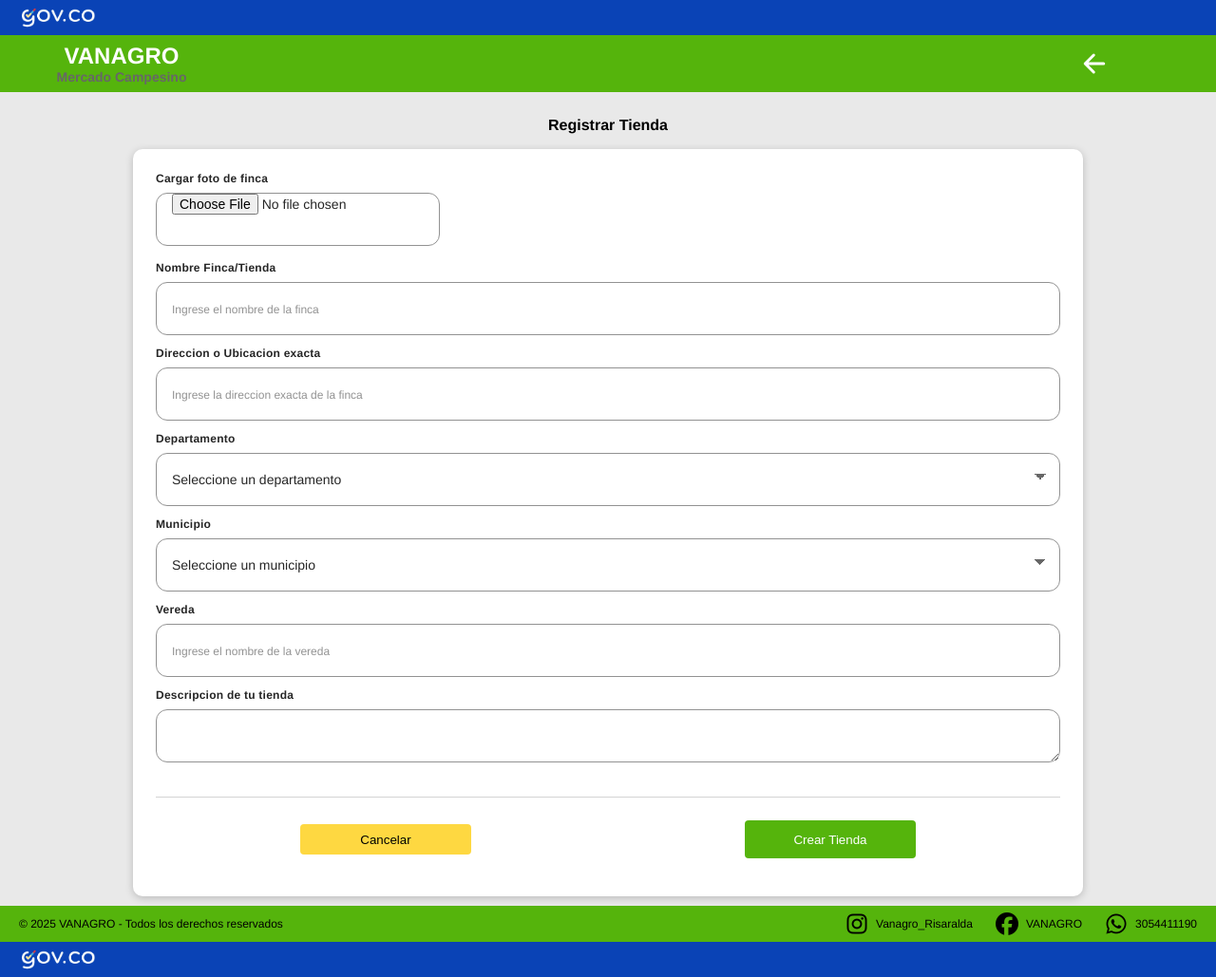
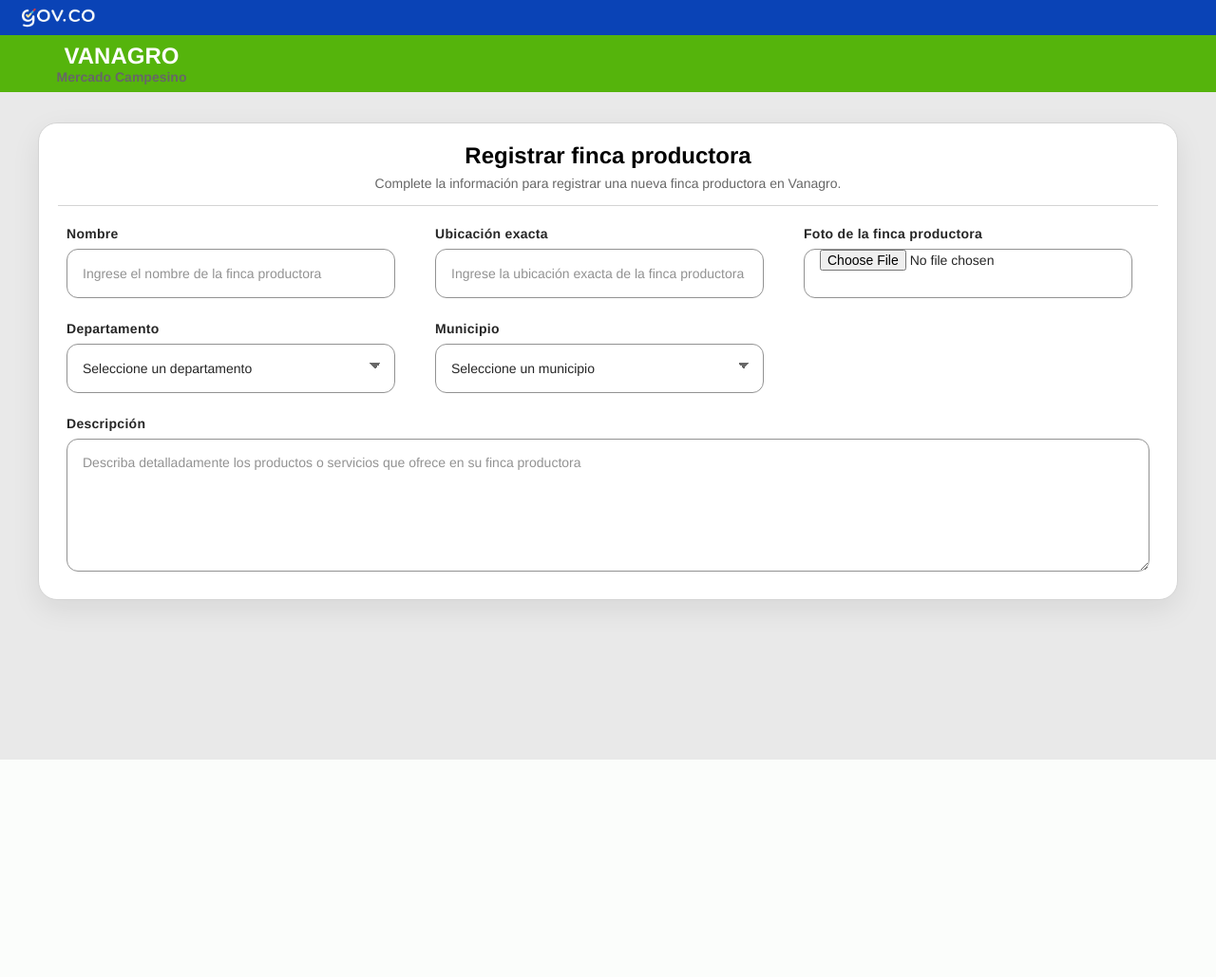
Before and after one commit to Portilla981/VangroEcomerce, a Django app: page /tienda/ in a window 1280 px wide. Shown: the whole page at 95% size. After the commit the page ends 800 px from the top, so only its background shows below. Run offline with Django 5.2, Linux system fonts and the light colour scheme; the visitor is signed in with stand-in values (Sample User, id 1); data comes from the database, SQL or seed files in the repository; data that the repository does not hold is empty.

Commit message:
style Valentina: rediseño de formularios; registro de usuario, edición de cliente y creación de finca

```diff
--- a/Vanagro_Ecomerce/static/css/components/buttons.css
+++ b/Vanagro_Ecomerce/static/css/components/buttons.css
@@ -23,7 +23,6 @@
     gap: 24px;
     align-items: center;
 }
-
 
 .buttons__action {
     border: none;
--- a/Vanagro_Ecomerce/static/css/components/form-register_user.css
+++ b/Vanagro_Ecomerce/static/css/components/form-register_user.css
@@ -22,16 +22,15 @@
   font-family: var(--main-font);
 }
 
-.form-register__user {
+#form-register__user {
   width: 100%;
   display: flex;
-  justify-content: center;
 }
 
 .form-register__block {
   width: min(1200px, calc(100% - 48px));
-  margin: 32px auto 56px;
-  padding: 20px;
+  margin: 32px auto 32px;
+  padding: 24px;
   background: var(--white);
   border-radius: 20px;
   border: 1px solid var(--gray-100);
@@ -39,8 +38,8 @@
 }
 
 .form-register__head {
-  margin-bottom: 20px;
-  padding-bottom: 20px;
+  margin-bottom: 12px;
+  padding-bottom: 12px;
   border-bottom: 1px solid var(--gray-100);
   text-align: left;
 }
@@ -48,15 +47,15 @@
 .form-register__title {
   margin: 0;
   font-family: var(--main-font);
-  font-size: clamp(2.4rem, 3vw, 3.2rem);
+  font-size: var(--fs-md);
   font-weight: 700;
-  color: var(--terciary-900);
+  color: var(--black);
   line-height: 1.2;
   text-align: center;
 }
 
 .form-register__subtitle {
-  margin: 8px 0 0;
+  margin: 4px 0 0;
   font-size: var(--fs-xxs);
   color: var(--gray-600);
   line-height: 1.5;
@@ -73,6 +72,7 @@
   display: flex;
   flex-direction: column;
   gap: 24px;
+  margin: 9px;
 }
 
 .form-register__group {
@@ -87,7 +87,7 @@
   flex-direction: column;
   gap: 8px;
   width: 100%;
-  font-size: var(--fs-xxxs);
+  font-size: var(--fs-xxs);
   font-weight: 600;
   color: var(--gray-900);
   letter-spacing: 0.02em;
@@ -95,9 +95,9 @@
 
 .form-register__input,
 .form-register__file {
-  width: 100%;
+  width: 95%;
   min-width: 0;
-  height: 56px;
+  height: 52px;
   padding: 0 16px;
   border: 1px solid var(--gray-400);
   border-radius: 12px;
@@ -114,7 +114,7 @@
 
 .form-register__input::placeholder {
   color: var(--gray-400);
-  font-size: var(--fs-xxxs);
+  font-size: var(--fs-xxs);
 }
 
 .form-register__input:hover,
@@ -150,7 +150,7 @@ select.form-register__input {
   display: flex;
   flex-direction: column;
   justify-content: flex-end;
-  gap: 12px;
+  gap: 10px;
 }
 
 .form-register__images--img {
@@ -166,23 +166,17 @@ select.form-register__input {
   display: flex;
   justify-content: space-around;
   gap: 16px;
-  margin-top: 20px;
-  padding-top: 24px;
+  margin-top: 12px;
+  padding-top: 16px;
   border-top: 1px solid var(--gray-100);
   flex-wrap: wrap;
 }
 
-.buttons.popup-buttons button {
-  min-width: 180px;
-}
-
-/* ========================
-   TABLET – iPad / Tablets
-======================== */
+/* TABLET – iPad / Tablets */
 @media (max-width: 1024px) {
   .form-register__block {
     width: min(95%, 900px);
-    margin: 32px auto 48px;
+    margin: 32px auto 32px;
     padding: 26px;
   }
 
@@ -202,13 +196,11 @@ select.form-register__input {
   }
 }
 
-/* ========================
-   MOBILE
-======================== */
+/* MOBILE*/
 @media (max-width: 640px) {
   .form-register__block {
     width: calc(100% - 24px);
-    margin: 24px auto 40px;
+    margin: 24px auto 24px;
     padding: 20px 16px;
     border-radius: 16px;
   }
@@ -234,7 +226,7 @@ select.form-register__input {
 
   .form-register__input,
   .form-register__file {
-    font-size: var(--fs-xxxs);
+    font-size: var(--fs-xxs);
   }
 
   .form-register__images {
@@ -253,9 +245,7 @@ select.form-register__input {
   }
 }
 
-/* ========================
-   DESKTOP GRANDE
-======================== */
+/* DESKTOP GRANDE */
 @media (min-width: 1280px) {
   .form-register__block {
     padding: 20px;
@@ -265,3 +255,98 @@ select.form-register__input {
     gap: 24px;
   }
 }
+
+.form-register__group--fullwidth {
+  display: block;
+}
+
+.form-register__label--textarea {
+  width: 100%;
+}
+
+.form-register__textarea {
+  width: 100%;
+  min-height: 140px;
+  padding: 16px;
+  border: 1px solid var(--gray-400);
+  border-radius: 12px;
+  background: var(--white);
+  font-family: var(--main-font);
+  font-size: var(--fs-xxs);
+  color: var(--gray-900);
+  resize: vertical;
+  box-sizing: border-box;
+  transition:
+    border-color 0.25s ease,
+    box-shadow 0.25s ease,
+    transform 0.2s ease;
+}
+
+.form-register__textarea::placeholder {
+  color: var(--gray-400);
+}
+
+.form-register__textarea:hover {
+  border-color: var(--primary-500);
+}
+
+.form-register__textarea:focus,
+.form-register__textarea:focus-visible {
+  outline: none;
+  border-color: var(--primary-900);
+  box-shadow: 0 0 0 4px rgba(85, 180, 12, 0.18);
+}
+
+.form-register__map-section {
+  display: flex;
+  flex-direction: column;
+  gap: 16px;
+  margin-top: 8px;
+  padding: 20px;
+  border: 1px solid var(--gray-100);
+  border-radius: 16px;
+  background: var(--gray-50);
+}
+
+.form-register__map-head {
+  display: flex;
+  flex-direction: column;
+  gap: 6px;
+}
+
+.form-register__map-title {
+  margin: 0;
+  font-size: var(--fs-xs);
+  font-weight: 700;
+  color: var(--gray-900);
+}
+
+.form-register__map-subtitle {
+  margin: 0;
+  font-size: var(--fs-xxs);
+  color: var(--gray-600);
+  line-height: 1.5;
+}
+
+.form-register__map {
+  width: 100%;
+  min-height: 360px;
+  border-radius: 16px;
+  overflow: hidden;
+  border: 1px solid var(--gray-300);
+  box-shadow: 0 8px 20px rgba(16, 16, 16, 0.08);
+}
+
+@media (max-width: 640px) {
+  .form-register__map-section {
+    padding: 16px;
+  }
+
+  .form-register__map {
+    min-height: 280px;
+  }
+
+  .form-register__textarea {
+    min-height: 120px;
+  }
+}
--- a/Vanagro_Ecomerce/static/css/components/producter-register.css
+++ b/Vanagro_Ecomerce/static/css/components/producter-register.css
@@ -100,8 +100,6 @@
   gap: 12px 20px;
 }
 
-
-
 /* --- Mapa más pequeño --- */
 .producter-register__map{
   /* width: 300px; */
@@ -145,8 +143,6 @@
   margin: 0 16px;
   width: 500px;
 }
-
-
 
 /* --- Responsive --- */
 @media (max-width: 768px) {
@@ -200,6 +196,4 @@
     margin: 0 16px;
     width: 400px;
   }
-
-
 }
--- a/Vanagro_Ecomerce/templates/components/crear_tienda.html
+++ b/Vanagro_Ecomerce/templates/components/crear_tienda.html
@@ -6,73 +6,110 @@
 
 {% endblock script %}
 
-<div class="producter-register">
-    <p class="producter-register__title"><strong>Registrar Tienda</strong></p>
+<section class="form-register__block form-register__block--store">
+    <div class="form-register__head">
+        <h1 class="form-register__title">Registrar finca productora</h1>
+        <p class="form-register__subtitle">
+            Complete la información para registrar una nueva finca productora en Vanagro.
+        </p>
+    </div>
 
-    <form id="form-register__tienda" class="producter-register__form" method="POST" enctype="multipart/form-data">
+    <div class="form-register__block--form">
+        <form id="form-register__tienda" class="form-register__form" method="POST" enctype="multipart/form-data">
             {% csrf_token %}
 
-        <div class="producter-register__identification">
+            <div class="form-register__group">
+                <label class="form-register__label">Nombre
+                    <input
+                        class="form-register__input"
+                        type="text"
+                        name="nombre_finca"
+                        placeholder="Ingrese el nombre de la finca productora"
+                        required>
+                </label>
+
+                <label class="form-register__label">Ubicación exacta
+                    <input
+                        class="form-register__input"
+                        type="text"
+                        name="direccion"
+                        placeholder="Ingrese la ubicación exacta de la finca productora"
+                        required>
+                </label>
+
                 <div class="form-register__images">
-                <label class="form-register__label">Cargar foto de finca
-                    <input class="form-register__file" type="file" name="foto_finca">
+                    <label class="form-register__label">Foto de la finca productora
+                        <input
+                            class="form-register__file"
+                            type="file"
+                            name="foto_finca">
                     </label>
                 </div>
             </div>
 
-        <div class="producter-register__container">
-            <div class="producter-register__farm-location">
-                <div class="producter-register__fields-farm">
-                    <label class="form-register__label">Nombre Finca/Tienda
-                        <input class="form-register__input" type="text" name="nombre_finca"
-                            placeholder="Ingrese el nombre de la finca" required>
-                    </label>
-                    <label class="form-register__label">Direccion o Ubicacion exacta
-                        <input class="form-register__input" type="text" name="direccion"
-                            placeholder="Ingrese la direccion exacta de la finca" required>
-                    </label>
-
-                    {% comment %} <div class="form-register__group"> {% endcomment %}
+            <div class="form-register__group">
                 <label class="form-register__label">Departamento
-                            <select id="departamento"
+                    <select
+                        id="departamento"
                         name="departamento"
                         class="form-register__input"
                         required
                         data-guardado="{{ form.departamento.value|default:form.instance.departamento_id|default:'' }}">
                         <option value="">Seleccione un departamento</option>
                         {% for dpto in form.departamento.field.queryset %}
-                                <option value="{{ dpto.id }}"
-                                {% if dpto.id|stringformat:"s" == form.departamento.value|stringformat:"s" %} selected {% endif %}>
-                                {{ dpto.nombre_Departamento }}</option>
+                            <option
+                                value="{{ dpto.id }}"
+                                {% if dpto.id|stringformat:"s" == form.departamento.value|stringformat:"s" %}selected{% endif %}>
+                                {{ dpto.nombre_Departamento }}
+                            </option>
                         {% endfor %}
                     </select>
                 </label>
 
                 <label class="form-register__label">Municipio
-                            <select id="municipio"
-                                data-guardado="{{ form.instance.municipio.id }}"
+                    <select
+                        id="municipio"
+                        name="municipio"
                         class="form-register__input"
-                                name="municipio"
                         required
                         data-guardado="{{ form.municipio.value|default:form.instance.municipio_id|default:'' }}">
                         <option value="">Seleccione un municipio</option>
                         {% for mcpio in form.municipio.field.queryset %}
-                                <option value="{{ mcpio.id }}"
-                                {% if mcpio.id|stringformat:"s" == form.municipio.value|stringformat:"s" %} selected {% endif %}>
+                            <option
+                                value="{{ mcpio.id }}"
+                                {% if mcpio.id|stringformat:"s" == form.municipio.value|stringformat:"s" %}selected{% endif %}>
                                 {{ mcpio.nombre_Municipio }}
+                            </option>
                         {% endfor %}
                     </select>
                 </label>
 
-                    <label class="form-register__label">Vereda
-                        <input class="form-register__input" type="text" name="vereda"
-                            placeholder="Ingrese el nombre de la vereda" required>
+                <!-- <label class="form-register__label">Vereda
+                    <input
+                        class="form-register__input"
+                        type="text"
+                        name="vereda"
+                        placeholder="Ubicación exacta"
+                        required> -->
                 </label>
-                    <label class="form-register__label">Descripcion de tu tienda
-                        <textarea class="form-register__input" name="descripcion"
-                            placeholder="Describe brevemente que productos produces" required>
-                        </textarea>
+            </div>
+
+            <div class="form-register__group form-register__group--fullwidth">
+                <label class="form-register__label form-register__label--textarea">Descripción
+                    <textarea
+                        class="form-register__textarea"
+                        name="descripcion"
+                        placeholder="Describa detalladamente los productos o servicios que ofrece en su finca productora"
+                        required></textarea>
                 </label>
+            </div>
+
+            <!-- <div class="form-register__map-section">
+                <div class="form-register__map-head">
+                    <h2 class="form-register__map-title">Ubicación en el mapa</h2>
+                    <p class="form-register__map-subtitle">
+                        Haga clic sobre el mapa para seleccionar la ubicación exacta de la finca.
+                    </p>
                 </div>
 
                 {% comment %} <div class="producter-register__location">
@@ -87,18 +124,24 @@
         </div>
 
             <div class="buttons popup-buttons">
-            <button type="button" class="buttons__action--secondary btn-cancel btn-confirmar"
+                <button
+                    type="button"
+                    class="buttons__action--secondary btn-cancel btn-confirmar"
                     data-url="{% url 'sesion_inicio' %}"
-                data-titulo="¿Salir?"
-                data-mensaje="Se perderán los cambios.">Cancelar
+                    data-titulo="Cancelar registro"
+                    data-mensaje="¿Desea salir? Se perderá la información ingresada.">
+                    Cancelar
                 </button>
 
-            <button type="button" class="buttons__action--primary btn-save btn-confirmar"
+                <button
+                    type="button"
+                    class="buttons__action--primary btn-save btn-confirmar"
                     data-form="form-register__tienda"
-                data-titulo="💾 Guardar"
-                data-mensaje="¿Confirmas el registro de los datos?">Crear Tienda
+                    data-titulo="Registrar finca productora"
+                    data-mensaje="¿Desea registrar esta finca productora?">
+                    Crear finca productora
                 </button>
             </div>
         </form>
-
     </div>
+</section>
--- a/Vanagro_Ecomerce/templates/usuario/registro.html
+++ b/Vanagro_Ecomerce/templates/usuario/registro.html
@@ -3,9 +3,7 @@
 {% load static %}
 
 {% block navbar %}
-
     {% include 'components/navbar-simple_inicio.html' %}
-
 {% endblock navbar %}
 
 {% block script %}
@@ -152,13 +150,12 @@
                         placeholder="Confirme su contraseña" required>
                 </label>
             </div>
-        </div>
 
         <div class="buttons popup-buttons">
             <button type="button" class="buttons__action--secondary btn-cancel btn-confirmar"
                 data-url="{% url 'inicio_vista' %}"
                 data-titulo="Cancelar creación de cuenta"
-                data-mensaje="¿Desea salir? Se perderán los cambios realizados.">Cancelar
+                data-mensaje="¿Desea salir? Se perderá la información ingresada.">Cancelar
             </button>
 
             <button type="button" class="buttons__action--primary btn-save btn-confirmar"
```
Also changed, not shown: Vanagro_Ecomerce/templates/usuario/editar_usuario.html (+126 -75 lines). Lines whose indentation alone changed are shown as unchanged.
